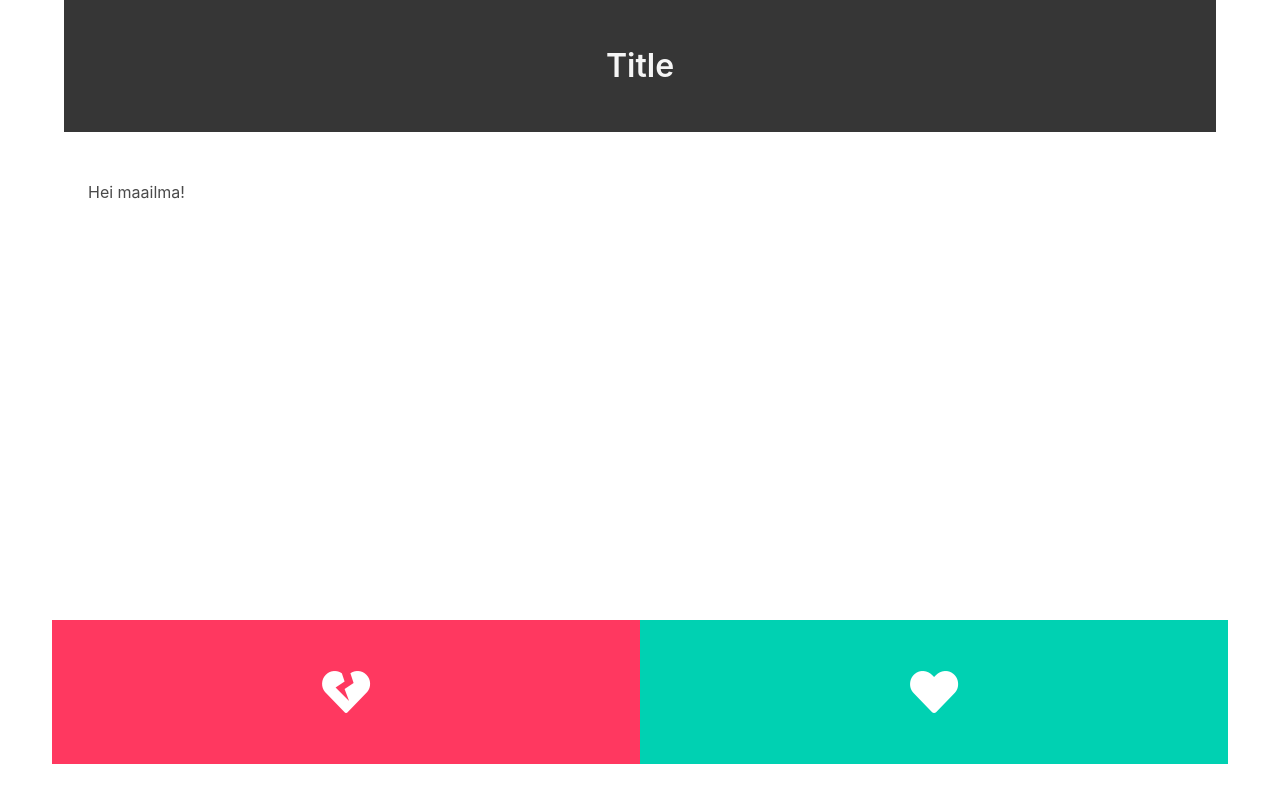
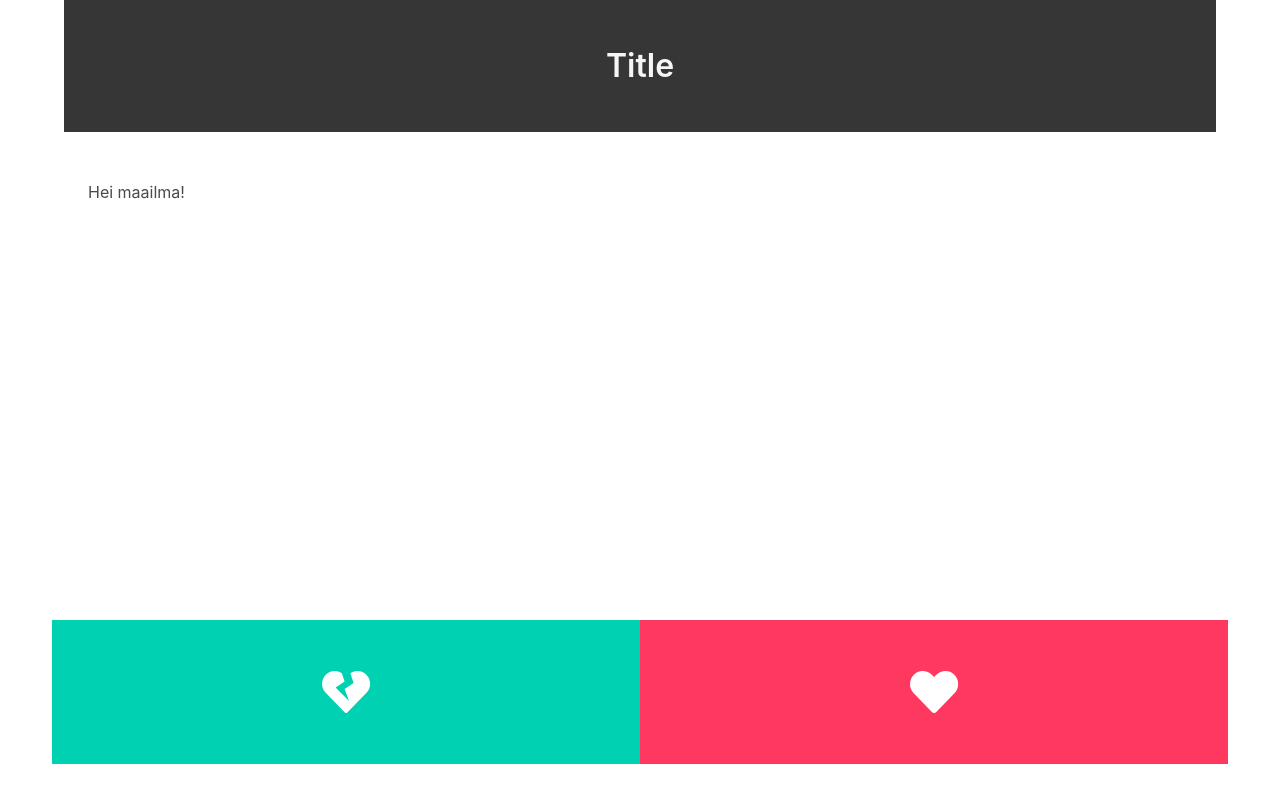
Before and after one commit to codento/react-workshop, a React (Create React App) app in the folder workshop/: page / in a window 1280 px wide. Built offline with nearby package versions, Linux system fonts and the light colour scheme.

Commit message:
add prop background to button

```diff
--- a/workshop/src/Button.js
+++ b/workshop/src/Button.js
@@ -1,8 +1,8 @@
 import React from 'react'
 
-const Button = ({ icon }) => {
+const Button = ({ icon, background }) => {
   return (
-  <div className={`section column is-half has-text-centered has-background-${icon === 'heart' ? 'primary' : 'danger'}`}>
+  <div className={`section column is-half has-text-centered has-background-${background}`}>
       <span className="icon is-large">
         <i className={`fas fa-3x fa-${icon} has-text-white`}></i>
       </span>
--- a/workshop/src/Footer.js
+++ b/workshop/src/Footer.js
@@ -4,8 +4,8 @@ import Button from './Button';
 const Footer = () => {
   return (
     <footer className="columns is-mobile">
-        <Button icon="heart-broken" />
-        <Button icon="heart" />
+        <Button icon="heart-broken" background="primary" />
+        <Button icon="heart" background="danger" />
     </footer>
   )
 }
```
